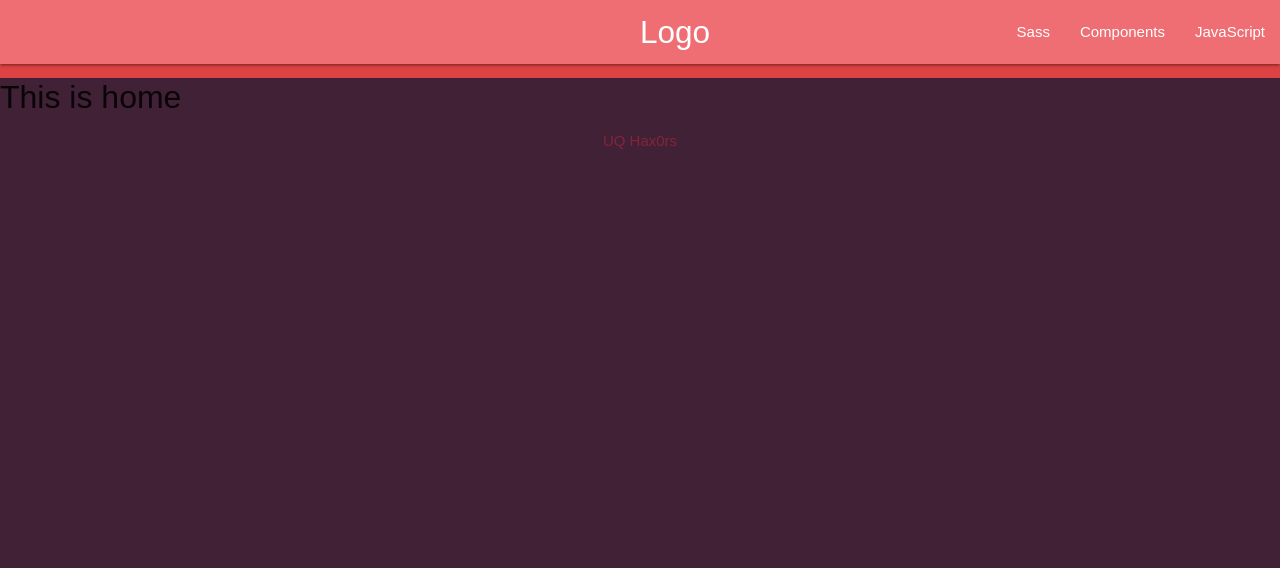
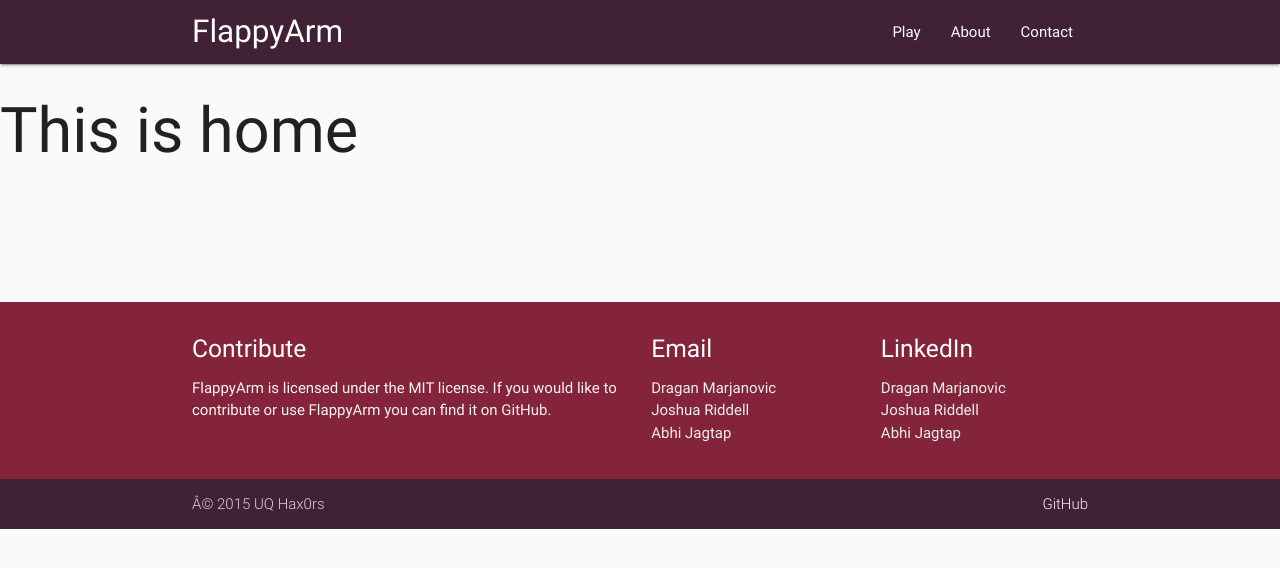
Before and after one commit to hax0rs/FlappyArm, a plain HTML site: page main-controller/templates/home.html in a window 1280 px wide. Drawn offline with nearby package versions, Linux system fonts and the light colour scheme.

Commit message:
Better homepage footer
Homepage slightly better. Removed about.html BC no need it can be on
the same page also moved colours to a separate colours stylesheet. Good
night.

```diff
--- /dev/null
+++ b/main-controller/static/css/colors.css
@@ -0,0 +1,40 @@
+.yellow{
+    background-color: #FFE165 !important;
+}
+
+.tangerine{
+    background-color: #de4242 !important;
+}
+
+.plum{
+    background-color: #84243B !important;
+}
+
+.deep_purple{
+    background-color: #412135 !important;
+}
+
+.offwhite{
+    background-color: #FAFAFA !important;
+}
+
+
+.yellow-text{
+    color: #FFE165 !important;
+}
+
+.tangerine-text{
+    color: #de4242 !important;
+}
+
+.plum-text{
+    color: #84243B !important;
+}
+
+.deep_purple-text{
+    color: #412135 !important;
+}
+
+.offwhite-text{
+    color: #FAFAFA !important;
+}
--- a/main-controller/static/css/main.css
+++ b/main-controller/static/css/main.css
@@ -14,15 +14,24 @@ body{
 
 
 .yellow{
-    color: #FFE165;
-    background-color: #FFE165;
+    background-color: #FFE165 !important;
 }
 
 .tangerine{
-    color: #de4242;
-    background-color: #de4242;
+    background-color: #de4242 !important;
 }
 
+.plum{
+    background-color: #84243B !important;
+}
+
+.deep_purple{
+    background-color: #412135 !important;
+}
+
+.offwhite{
+    background-color: #FAFAFA !important;
+}
 
 input{
     width: 90%;
@@ -44,6 +53,12 @@ header{
      border-bottom: 2px solid #412135;
      min-height: 80px;
      text-align: center;
+}
+
+nav{
+    text-align: left;
+    padding-left: 15px;
+    padding-right: 15px;
 }
 
 .main{
--- a/main-controller/templates/404.html
+++ b/main-controller/templates/404.html
@@ -1,4 +1,35 @@
-<h1>404</h1>
-<footer>
-    <a href="https://github.com/hax0rs">UQ Hax0rs</a>
-</footer>
+<!doctype html>
+<html>
+    <head>
+        <meta name="viewport" content="width=device-width, initial-scale=1, user-scalable=no">
+        <script type="text/javascript" src="https://code.jquery.com/jquery-2.1.4.min.js"></script>
+        <script type="text/javascript" src="https://code.jquery.com/ui/1.11.4/jquery-ui.min.js"></script>
+
+
+
+  <!-- Compiled and minified Materialize CSS -->
+  <link rel="stylesheet" href="https://cdnjs.cloudflare.com/ajax/libs/materialize/0.97.3/css/materialize.min.css">
+
+  <!-- Compiled and minified Materialize JavaScript -->
+  <script src="https://cdnjs.cloudflare.com/ajax/libs/materialize/0.97.3/js/materialize.min.js"></script>
+
+
+
+        <title>FlappyArm - 404</title>
+        <!-- <link rel="stylesheet" type="text/css" href="/static/css/main.css"> -->
+        <link rel="stylesheet" type="text/css" href="/static/css/colors.css">
+
+
+    </head>
+    <body class="deep_purple">
+
+
+<div class="main">
+    <h1 class="offwhite-text">Looks like you're lost?</h1>
+</div>
+
+
+
+
+</body>
+</html>
--- a/main-controller/templates/home.html
+++ b/main-controller/templates/home.html
@@ -2,7 +2,6 @@
 <html>
     <head>
         <meta name="viewport" content="width=device-width, initial-scale=1, user-scalable=no">
-        <script type="text/javascript" src="//cdnjs.cloudflare.com/ajax/libs/socket.io/1.3.6/socket.io.min.js"></script>
         <script type="text/javascript" src="https://code.jquery.com/jquery-2.1.4.min.js"></script>
         <script type="text/javascript" src="https://code.jquery.com/ui/1.11.4/jquery-ui.min.js"></script>
 
@@ -16,45 +15,82 @@
 
 
 
-        <title>Flappy Arm</title>
-        <link rel="stylesheet" type="text/css" href="/static/css/main.css">
+        <title>FlappyArm</title>
+        <!-- <link rel="stylesheet" type="text/css" href="/static/css/main.css"> -->
+        <link rel="stylesheet" type="text/css" href="/static/css/colors.css">
 
         <script type="text/javascript" charset="utf-8">
             $(document).ready(function(){
-                var socket = io.connect('http://{{ ip }}:5000');
 
-                function update_value (value) {
-                    socket.emit('json' ,{"id":{{ controllerID }}-1, "value":value});
-                };
-
-                $(".control_slider").on("input", function(){
-                    console.log(this.value)
-                    update_value(this.value);
-                });
+                $(".button-collapse").sideNav();
 
             });
 
-
-
         </script>
     </head>
-    <body>
-<header>
-  <nav>
-    <div class="nav-wrapper">
-      <a href="#" class="brand-logo">Logo</a>
+    <body class="offwhite">
+<!-- <header> -->
+  <nav class="deep_purple">
+    <div class="nav-wrapper container">
+      <a href="#" class="brand-logo">FlappyArm</a>
+      <a href="#" data-activates="mobile-demo" class="button-collapse"><i class="material-icons">menu</i></a>
       <ul id="nav-mobile" class="right hide-on-med-and-down">
-        <li><a href="sass.html">Sass</a></li>
-        <li><a href="badges.html">Components</a></li>
-        <li><a href="collapsible.html">JavaScript</a></li>
+        <li><a href="/play/">Play</a></li>
+        <li><a href="#about">About</a></li>
+        <li><a href="#contact">Contact</a></li>
       </ul>
     </div>
   </nav>
-</header>
+<!-- </header> -->
 
+<div class="main">
 <h1>This is home</h1>
-<footer>
-    <a href="https://github.com/hax0rs">UQ Hax0rs</a>
-</footer>
+</div>
+
+<div class="offwhite">
+<br><br><br><br><br>
+</div>
+
+
+
+<footer class="page-footer plum">
+          <div class="container">
+            <div class="row">
+              <div class="col l6 s12">
+                <h5 class="white-text">Contribute</h5>
+                <p class="grey-text text-lighten-4">
+                    FlappyArm is licensed under the MIT license. If you would
+                    like to contribute or use FlappyArm you can find it on
+                    <a class="grey-text text-lighten-3"
+                    href="https://github.com/hax0rs/FlappyArm">GitHub.</a>
+                </p>
+              </div>
+              <div class="col l2 s12">
+                <h5 class="white-text">Email</h5>
+                <ul>
+                  <li><a class="grey-text text-lighten-3" href="mailto:gagalug13@gmail.com">Dragan Marjanovic</a></li>
+                  <li><a class="grey-text text-lighten-3" href="mailto:joshua.riddell11@gmail.com">Joshua Riddell</a></li>
+                  <li><a class="grey-text text-lighten-3" href="#!">Abhi Jagtap</a></li>
+                </ul>
+              </div>
+               <div class="col l2 offset-l1">
+                <h5 class="white-text">LinkedIn</h5>
+                <ul>
+                  <li><a class="grey-text text-lighten-3" href="https://au.linkedin.com/in/dragan-marjanovic-3356a3103">Dragan Marjanovic</a></li>
+                  <li><a class="grey-text text-lighten-3" href="#!">Joshua Riddell</a></li>
+                  <li><a class="grey-text text-lighten-3" href="#!">Abhi Jagtap</a></li>
+                </ul>
+              </div>
+            </div>
+          </div>
+          <div class="footer-copyright deep_purple">
+            <div class="container">
+            © 2015 UQ Hax0rs
+            <a class="grey-text text-lighten-4 right"
+            href="https://github.com/hax0rs/FlappyArm">
+                GitHub</a>
+            </div>
+          </div>
+        </footer>
 </body>
 </html>
```
Also changed, not shown: main-controller/templates/about.html (deleted, +0 -30 lines), 1 other file.
